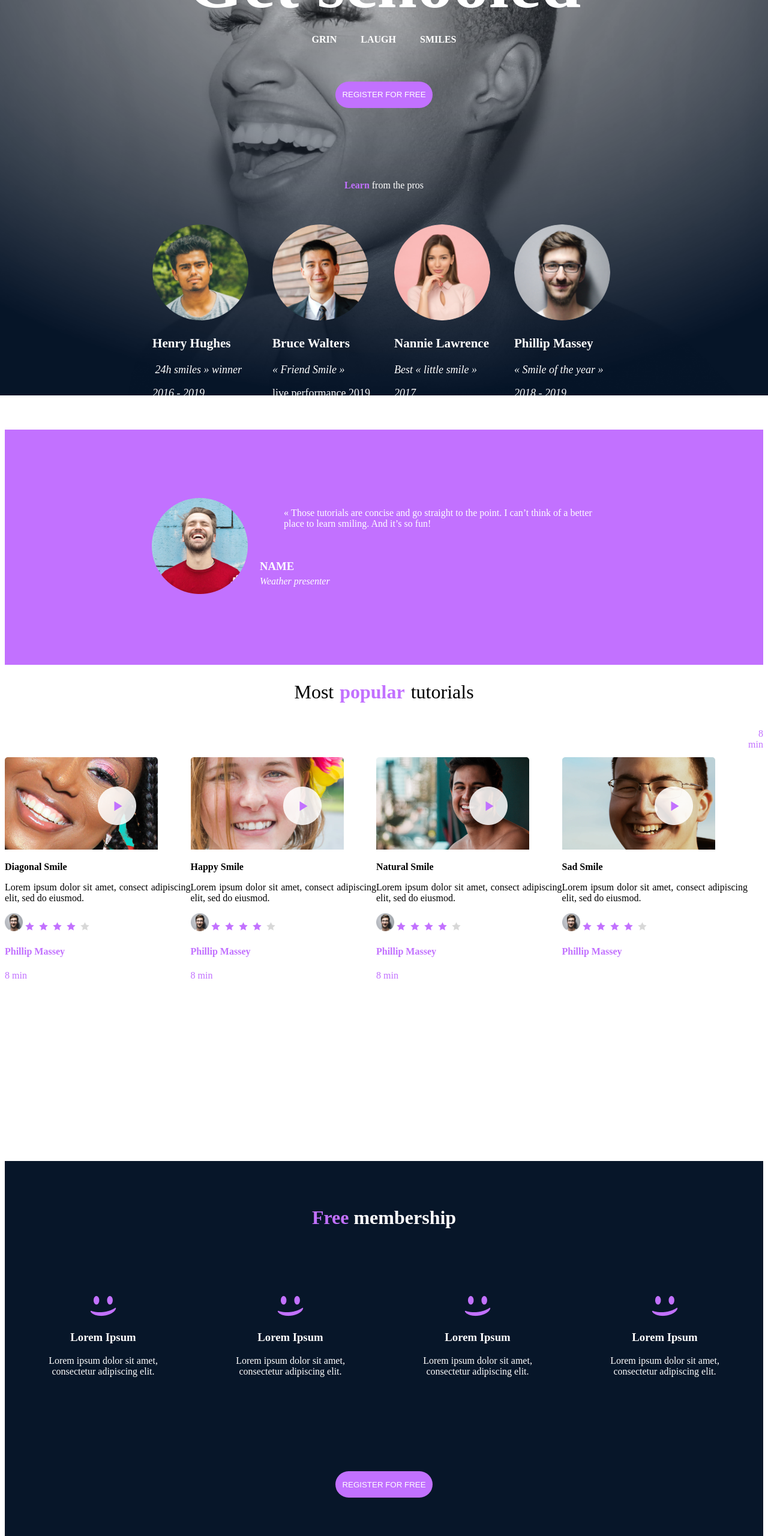
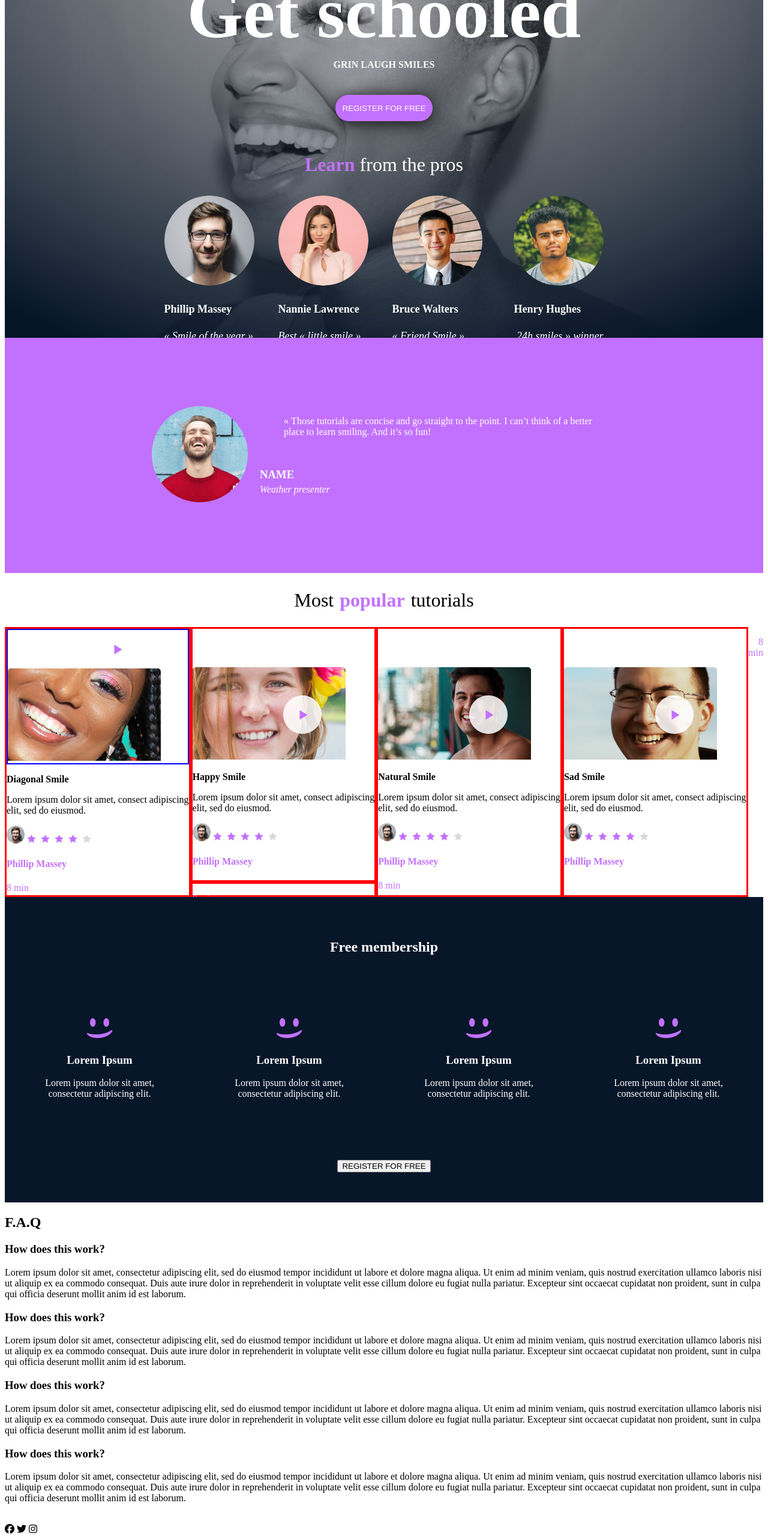
Before and after one commit to musaucrea/alx_html_css, a plain HTML site: page css_advanced/index.html in a window 1280 px wide. Shown: the part 220-2780 px from the top of the page at 60% size. Drawn offline with Linux system fonts and the light colour scheme.

Commit message:
work in progress

```diff
--- a/css_advanced/index.html
+++ b/css_advanced/index.html
@@ -20,9 +20,6 @@
                 <li><a href="#">LOGIN</a></li>
             </ul>
         </nav>
-
-    </header>
-    <main>
         <section class="hero-section">
             <div class="CTA-content">
                 <h1>Get schooled</h1>
@@ -35,31 +32,39 @@
             </div>
             <div class="tutors">
                 <p class="tagline"><span>Learn</span> from the pros</p>
+                <div class="tutors-container">
                     <div class="tutor-1">
                         <div>
                             <img src="images/1.png" alt="">
-                        <h3>Phillip Massey</h3>
+                            <h4>Phillip Massey</h4>
                             <p><em>« Smile of the year » <p>2018 - 2019</p></em></p>
                         </div>
                         <div>
                             <img src="images/3.png" alt="">
-                        <h3>Nannie Lawrence</h3>
+                            <h4>Nannie Lawrence</h4>
                             <p><em>Best « little smile » <p>2017</p></em></p>
                         </div>
                         <div>
                             <img src="images/2.png" alt="">
-                        <h3>Bruce Walters</h3>
+                            <h4>Bruce Walters</h4>
                             <p><em>« Friend Smile »</em> </p>
                             <p>live performance 2019</p>
                         </div>
                         <div>
                             <img src="images/4.png" alt="">
-                        <h3>Henry Hughes</h3>
+                            <h4>Henry Hughes</h4>
                             <p><em> 24h smiles » winner <p>2016 - 2019</p></em></p>
                         </div>
                     </div>
+
+                </div>
+
             </div>
         </section>
+
+    </header>
+    <main>
+
         <section class="testimonials">
             <div>
                 <img src="images/5.png" alt="image">
@@ -76,8 +81,11 @@
             <h2>Most <span> popular </span> tutorials</h2>
             <div class="tutorial">
                 <div class="tutorials-box">
+                    <div class="tutorials-box-images">
                         <img src="images/play.png" alt="playbtn" class="playbtn">
                         <img src="images/9.png" alt="">
+                    </div>
+                    <div class="tutorial-box-text">
                         <h3>Diagonal Smile</h3>
                         <p>Lorem ipsum dolor sit amet, consect adipiscing elit, sed do eiusmod.</p>
                         <div><img src="images/1.png" alt="" class="commenter">
@@ -85,13 +93,9 @@
                             <h4>Phillip Massey</h4>
                         </div>
                         <div>
-                        <!-- <div><i class="fa-solid fa-star"></i></div>
-                    <div><i class="fa-solid fa-star"></i></div>
-                    <div><i class="fa-solid fa-star"></i></div>
-                    <div><i class="fa-solid fa-star"></i></div>
-                    <div><i class="fa-solid fa-star"></i></div> -->
                         </div>
                         <p class="time">8 min</p>
+                    </div>
                 </div>
                 <div class="tutorials-box">
                     <img src="images/play.png" alt="playbtn" class="playbtn">
--- a/css_advanced/styles.css
+++ b/css_advanced/styles.css
@@ -1,17 +1,20 @@
 body {
     font-family: Source Sans Pro;
+
+}
+main{
+    display: flex;
+    flex-direction: column;
+}
+
+/*================================header======================================*/
+#main-header {
+    top: 35.02px;
     background: url(images/Object.png);
-    background-size: 100p;
+    background-size: 100%;
     background-position: top;
     background-repeat: no-repeat;
-
 }
-
-
-/*================================header======================================*/
-/* #main-header {
-
-} */
 
 nav {
     display: flex;
@@ -35,13 +38,10 @@ nav ul a {
 }
 
 /*================================herosection======================================*/
-
 .hero-section {
     display: flex;
     flex-direction: column;
-
-
-
+    /* border: 5px solid blue; */
 }
 
 .CTA-content {
@@ -50,70 +50,32 @@ nav ul a {
 
 }
 
-.CTA-subcontent {
-    display: flex;
-    gap: 40px;
-    font-weight: 700;
-    font-size: 16px;
-    line-height: 20.11px;
-    color: white;
-    justify-content: center;
-    margin-top: -2px;
-    margin-bottom: 20px;
-}
-
 .CTA-content h1 {
+    /* border: 5px solid red; */
     font-size: 120px;
     font-weight: 700;
     line-height: 150.84px;
-    color: white;
-    margin-bottom: 10px;
-    margin-top: 50px;
+    color: #FFFFFF;
+    margin-top: 100px;
+    margin-bottom: 0px;
+    line-height: 150.84px;
+    height: 151px;
+
 
 }
 
-.tutors {
-    display: flex;
-    flex-direction: column;
-
-}
-
-.tutor-1 {
-    /* background-color: aqua;  */
-    display: flex;
-
-    color: white;
-    gap: 40px;
-    font-size: 18px;
-    margin-top: 40px;
-    width: 1009px;
-    height: 237px;
-    top: 758px;
-    left: 217px;
-    opacity: 0px;
-    flex-direction: row-reverse;
-
-}
-
-.tutors .tagline {
-    text-align: center;
-    color: white;
-    margin-top: 100px;
-
+.CTA-subcontent {
+    /* border: 5px solid magenta; */
+    font-family: source Sans Pro;
+    font-family: Source Sans Pro;
+    font-size: 16px;
+    font-weight: 700;
+    line-height: 20.11px;
+    color: #FFFFFF;
 }
 
 
-.tutors .tagline span {
-    color: #C271FF;
-    font-weight: 700;
-}
-
-.tutors div img {
-    border-radius: 50%;
-    width: 160px;
-}
-
-.btn {
+.CTA-content .btn {
     border-radius: 22px;
     text-align: center;
     background-color: #C271FF;
@@ -122,13 +84,61 @@ nav ul a {
     height: 44px;
     font-style: semibold;
     font-size: 14;
-    box-shadow: rgba(0, 0, 0, 0.52), blur 20, y 2;
+    box-shadow: 0 5px 20px rgba(0, 0, 0, 0.514);
     border: none;
     margin-bottom: 20px;
     padding: 10px;
     margin-top: 40px;
+    filter: drop-shadow(0px 2px 20px rgba(0, 0, 0, 0.5));
+}
+
+.tutors {
+    display: flex;
+    flex-direction: column;
+    /* border: 5px solid #C271FF; */
 
 }
+
+.tutors .tagline {
+    text-align: center;
+    color: white;
+    font-family: 'Source Sans Pro';
+    font-style: normal;
+    font-size: 32px;
+    line-height: 40px;
+    text-align: center;
+
+}
+
+.tutors .tagline span {
+    color: #C271FF;
+    font-weight: 700;
+}
+.tutors-container{
+    display: flex;
+    justify-content: center;
+    /* border: 2px solid red; */
+    padding: 0px;
+}
+
+.tutor-1 {
+    /* background-color: aqua;  */
+    display: flex;
+    justify-content: center;
+    /* border: 2px solid #FFFFFF; */
+    display: flex;
+    color: white;
+    gap: 40px;
+    font-size: 18px;
+    width: 1009px;
+    height: 237px;
+    opacity: 0px;
+}
+.tutors div img {
+    border-radius: 50%;
+
+}
+
 
 /* ==================================testimonials================================== */
 .testimonials {
@@ -136,7 +146,6 @@ nav ul a {
     justify-content: center;
     color: white;
     background-color: #C271FF;
-    margin-top: 105px;
     height: 392px;
     top: 1093px;
     height: 392px;
@@ -145,10 +154,7 @@ nav ul a {
     gap: 20px;
     align-items: center;
 
-
-
 }
-
 .testimonials div img {
     width: 160px;
     height: 160px;
@@ -156,7 +162,6 @@ nav ul a {
     left: 259px;
     gap: 0px;
     opacity: 0px;
-
 }
 
 .testimonials .Testimonial-quote {
@@ -177,11 +182,13 @@ nav ul a {
     margin-top: 0%;
 }
 
+
 /* =========================tutorials================= */
-.tutorials {
-    height: 100vh;
-    /* background-color: aliceblue; */
+.tutorials{
+    display: flex;
+    flex-direction: column;
 }
+
 
 .tutorials h2 {
     display: flex;
@@ -208,9 +215,8 @@ nav ul a {
     left: 106px;
     gap: 0px;
     opacity: 0px;
+}
 
-
-}
 
 .tutorial h3 {
     justify-content: first baseline;
@@ -228,6 +234,14 @@ nav ul a {
     text-align: right;
 }
 
+.tutorials-box{
+    border: 3px solid red;
+    gap: 40px;
+}
+
+.tutorials-box-images{
+    border: 2px solid blue;
+}
 .tutorials .tutorial .tutorials-box .playbtn {
     position: relative;
     width: 64px;
@@ -246,14 +260,6 @@ nav ul a {
     opacity: 0px;
 }
 
-body {
-    font-family: Source Sans Pro;
-    background: url(images/Object.png);
-    background-size: 100%;
-    background-position: top;
-    background-repeat: no-repeat;
-
-}
 
 .tutors h2 {
     position: absolute;
@@ -287,12 +293,10 @@ body {
 }
 
 
-span {
-    font-style: bold;
-    gap: ;
-}
 
 /* ========================membership==============================*/
+
+
 .membership {
     display: flex;
     flex-direction: column;
@@ -305,127 +309,8 @@ span {
 
 }
 
-.membership .memclass {
-    font-size: 32px;
+.membership-plans {
+    display: flex;
 
-}
-
-.membership .memclass span {
-    font-weight: 700;
-    color: #C271FF;
-}
-
-.membership .membership-plans {
-    display: flex;
     gap: 100px;
 }
-
-.membership .membership-plans .membership-container p {
-    width: 212px;
-    height: 52px;
-    top: 101px;
-    left: 22.5px;
-    gap: 0px;
-    opacity: 0px;
-}
-
-.membership .btn1 {
-    border-radius: 22px;
-    text-align: center;
-    background-color: #C271FF;
-    color: white;
-    width: 162px;
-    height: 44px;
-    font-style: semibold;
-    font-size: 14;
-    box-shadow: rgba(0, 0, 0, 0.52), blur 20, y 2;
-    border: none;
-    margin-bottom: 20px;
-    padding: 10px;
-    margin-top: 40px;
-}
-
-/*==========================FAQS========================*/
-.faqs {
-    display: flex;
-    width: 920px;
-    height: 707px;
-    top: 2678px;
-    left: 249px;
-    gap: 0px;
-    opacity: 0px;
-    padding: 70px;
-}
-
-
-.faqs h2 {
-    font-size: 60px;
-    font-weight: 300;
-    display: flex;
-    text-align: center;
-    justify-content: center;
-}
-.faq h3{
-    display: flex;
-    flex-direction: row;
-    background-color: brown
-    j
-}
-.faq-content {
-    justify-content:center;
-    width: 350px;
-    height: 192px;
-    top: 50px;
-    gap: 0px;
-    opacity: 0px;
-    font-size: 14px;
-    font-weight: 400px;
-    line-height:24px ;
-    display: flex;
-    text-align: center;
-    flex-direction: row;
-
-
-}
-
-/* =======footer============================= */
-.footer-links {
-    background-color: #071629;
-    display: flex;
-    justify-content: space-around;
-    color: white;
-
-    height: 249px;
-    top: 3469px;
-    gap: 0px;
-    opacity: 0px;
-
-}
-
-.footer-links img {
-    width: 169px;
-    height: 30px;
-    top: 95px;
-    left: 165px;
-    padding: 0.02px 0px 0.52px 0.59px;
-    gap: 0px;
-    opacity: 0px;
-    display: flex;
-    flex-direction: row;
-    /* background-color: aqua; */
-
-    .footer-socials {
-        width: 130px;
-        height: 30px;
-        top: 90px;
-        left: 1070px;
-        gap: 20px;
-        /* background-color: #C271FF; */
-        display: flex;
-        align-items: center;
-        border-radius: 50%;
-        margin-bottom: 100px;
-    }
-
-    f
-}
```
Lines whose indentation alone changed are shown as unchanged.
